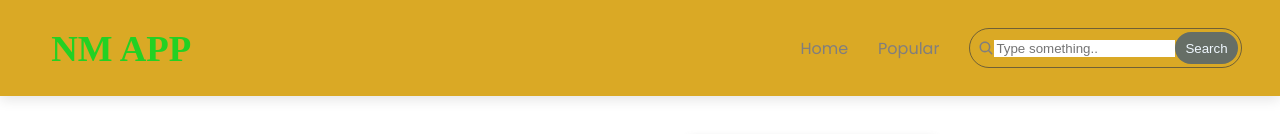
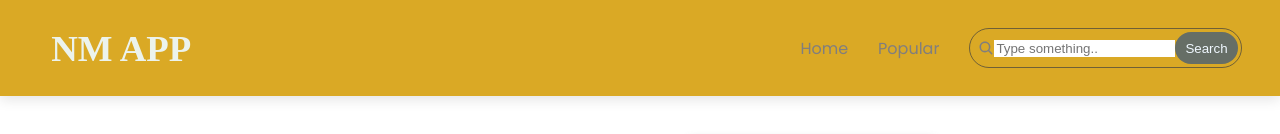
Before and after one commit to Cleven7/NM, a React (Create React App) app: page / in a window 1280 px wide. Shown: the top 134 px of the page. Built offline with nearby package versions, Linux system fonts and the light colour scheme; no server answers; a web font is replaced by a local one.

Commit message:
Update Navbar.css

```diff
--- a/src/styles/Navbar.css
+++ b/src/styles/Navbar.css
@@ -14,7 +14,7 @@
     padding-left: 4vw;
     font-family: 'Whisper', cursive;
     font-size: 2.3rem;
-    color: rgb(35, 209, 35);
+    color: rgb(236, 243, 236);
     cursor: pointer;
 }
 
@@ -89,5 +89,4 @@
     color: aliceblue;
     height: 4vh;
     cursor: pointer;
-
 }
```
